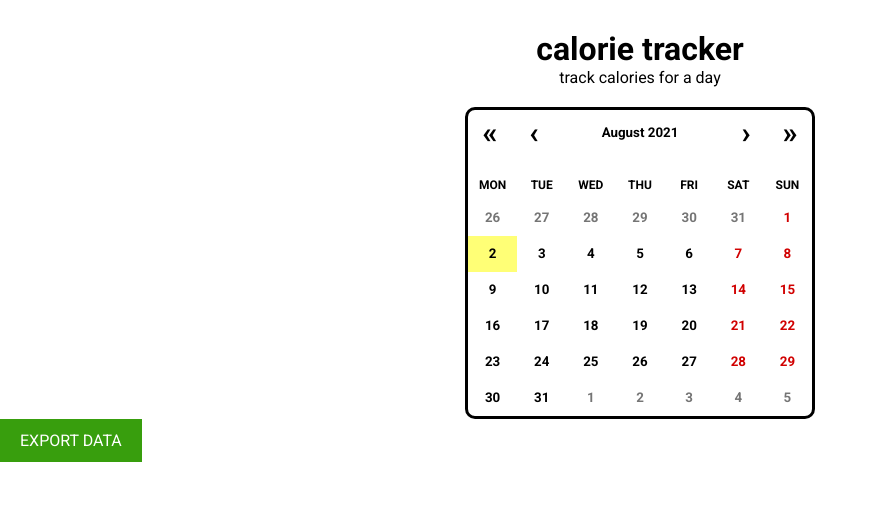
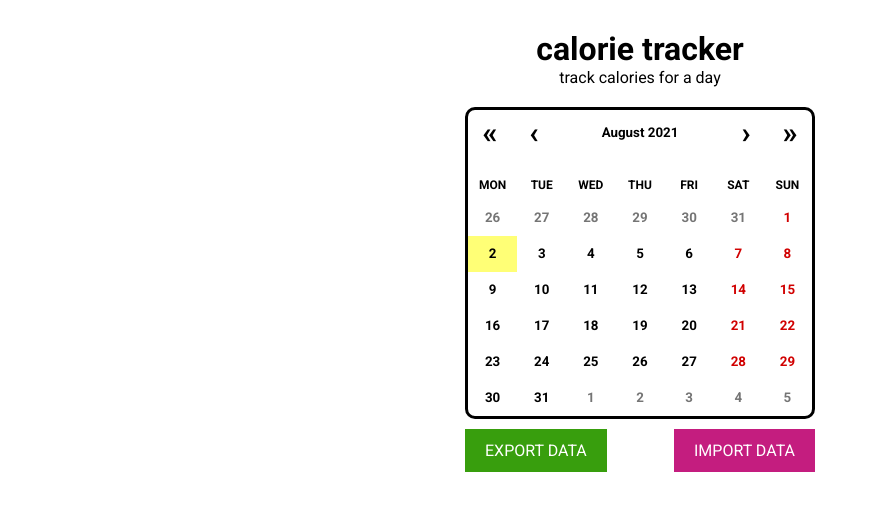
Before and after one commit to colorlessenergy/calorie-tracker, a Next.js app: page / in a window 1280 px wide. Shown: the top 510 px of the page, without its empty margins (0-878 px from the left). Built offline with nearby package versions, Linux system fonts and the light colour scheme.

Commit message:
wrap buttons and add styles

```diff
--- a/pages/index.js
+++ b/pages/index.js
@@ -66,9 +66,21 @@ export default function Home() {
                 onChange={ onChange }
                 className="m-center" />
 
-            <button
-                onClick={ exportData }
-                className="button button-green">export data</button>
+            <div className="import-export-buttons">
+                <button
+                    onClick={ exportData }
+                    className="button button-green">export data</button>
+
+
+                <label
+                    htmlFor="import-data"
+                    className="button button-pink cursor-pointer">import data</label>
+                <input
+                    type="file"
+                    id="import-data"
+                    accept=".json"
+                    className="hidden" />
+            </div>
         </div>
     );
 }
--- a/styles/module.scss
+++ b/styles/module.scss
@@ -184,3 +184,10 @@ body.modal-is-open {
 .react-calendar__navigation__arrow {
   font-size: 30px;
 }
+
+.import-export-buttons {
+  display: flex;
+  justify-content: space-between;
+  margin: 10px auto 0 auto;
+  max-width: 350px;
+}
```
